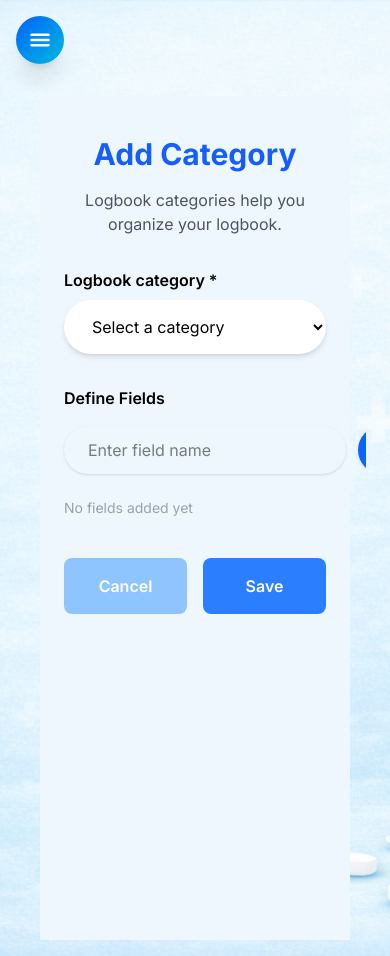
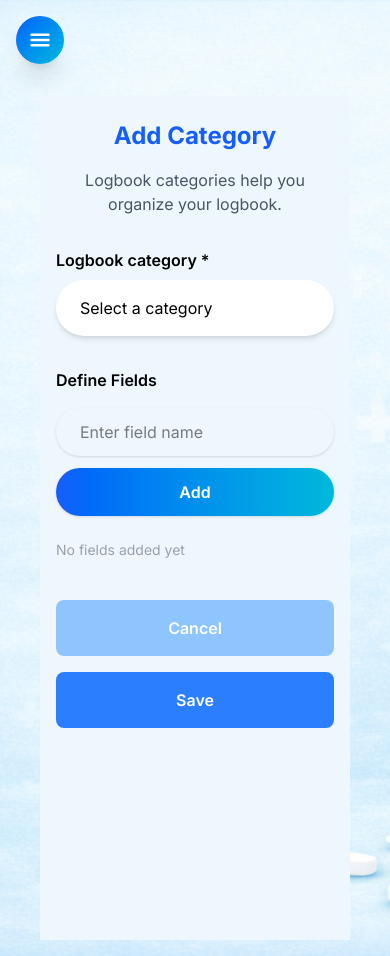
Before and after one commit to GangliaTechno/Medlogbook_website, a React (Vite) app in the folder frontend/: page /doctor/categories/add in a window 390 px wide. Built offline with nearby package versions, Linux system fonts and the light colour scheme.

Commit message:
Updated Responsive Doctor Panel

```diff
--- a/frontend/src/pages/AddCategory.jsx
+++ b/frontend/src/pages/AddCategory.jsx
@@ -58,10 +58,10 @@ const AddCategory = () => {
   };
 
   return (
-    <div className="min-h-screen bg-[#eef7fd] px-6 py-10 flex justify-center">
+    <div className="min-h-screen bg-[#eef7fd] px-4 py-6 md:px-6 md:py-10 flex justify-center">
       <div className="w-full max-w-3xl text-center">
 
-        <h1 className="text-3xl font-bold text-blue-600 mb-4">
+        <h1 className="text-2xl md:text-3xl font-bold text-blue-600 mb-4">
           Add Category
         </h1>
 
@@ -77,7 +77,7 @@ const AddCategory = () => {
         <select
           value={selectedCategory}
           onChange={(e) => setSelectedCategory(e.target.value)}
-          className="w-full px-6 py-4 rounded-full shadow-md outline-none mb-8 bg-white"
+          className="w-full px-6 py-4 rounded-full shadow-md outline-none mb-8 bg-white appearance-none"
         >
           <option value="">Select a category</option>
           {CATEGORY_OPTIONS.map((cat) => (
@@ -92,28 +92,28 @@ const AddCategory = () => {
           Define Fields
         </div>
 
-        <div className="flex gap-3 mb-6">
+        <div className="flex flex-col md:flex-row gap-3 mb-6">
           <input
             value={fieldInput}
             onChange={(e) => setFieldInput(e.target.value)}
             placeholder="Enter field name"
-            className="flex-1 px-6 py-3 rounded-full shadow outline-none"
+            className="flex-1 px-6 py-3 rounded-full shadow outline-none w-full"
           />
           <button
             onClick={addField}
-            className="px-6 rounded-full bg-gradient-to-r from-blue-600 to-cyan-500
-                       text-white font-semibold shadow"
+            className="px-6 py-3 md:py-0 rounded-full bg-gradient-to-r from-blue-600 to-cyan-500
+                       text-white font-semibold shadow w-full md:w-auto hover:opacity-90 transition-opacity"
           >
             Add
           </button>
         </div>
 
         {/* FIELD LIST */}
-        <div className="flex flex-wrap gap-3 mb-10">
+        <div className="flex flex-wrap gap-3 mb-10 justify-start">
           {fields.map((field, index) => (
             <div
               key={index}
-              className="bg-white px-5 py-2 rounded-full shadow text-sm"
+              className="bg-white px-5 py-2 rounded-full shadow text-sm break-all"
             >
               {field}
             </div>
@@ -127,17 +127,17 @@ const AddCategory = () => {
         </div>
 
         {/* ACTION BUTTONS */}
-        <div className="flex gap-4">
+        <div className="flex flex-col md:flex-row gap-4">
           <button
             onClick={() => navigate("/doctor/categories")}
-            className="flex-1 py-4 rounded-lg bg-blue-300 text-white font-semibold"
+            className="flex-1 py-4 rounded-lg bg-blue-300 text-white font-semibold hover:bg-blue-400 transition-colors"
           >
             Cancel
           </button>
 
           <button
             onClick={saveCategory}
-            className="flex-1 py-4 rounded-lg bg-blue-500 text-white font-semibold"
+            className="flex-1 py-4 rounded-lg bg-blue-500 text-white font-semibold hover:bg-blue-600 transition-colors"
           >
             Save
           </button>
--- a/frontend/src/pages/AssignTaskPage.jsx
+++ b/frontend/src/pages/AssignTaskPage.jsx
@@ -145,7 +145,7 @@ const handleSubmit = async (e) => {
 
       <button
         onClick={() => setShowTasksPopup(true)}
-        className="absolute top-0 right-0 mt-4 mr-4 bg-blue-600 text-white py-2 px-4 rounded-lg font-semibold hover:bg-blue-700 transition duration-300"
+        className="w-full md:w-auto md:absolute md:top-0 md:right-0 mt-0 mb-4 md:mt-4 md:mr-4 bg-blue-600 text-white py-2 px-4 rounded-lg font-semibold hover:bg-blue-700 transition duration-300"
       >
         View Assigned Tasks
       </button>
@@ -484,7 +484,7 @@ const handleSubmit = async (e) => {
             <h3 className="text-xl font-semibold mb-4">Assigned Tasks</h3>
             {assignedTasks.length > 0 ? (
               assignedTasks.map((task, index) => (
-                <div key={index} className="mb-4 p-6  relative"  style={{
+                <div key={index} className="mb-4 p-6  relative" style={{
                   borderRadius: "50px",
                   background: "#e0e0e0",
                   boxShadow: "20px 20px 60px #bebebe, -20px -20px 60px #ffffff"
```
Lines whose indentation alone changed are shown as unchanged.
